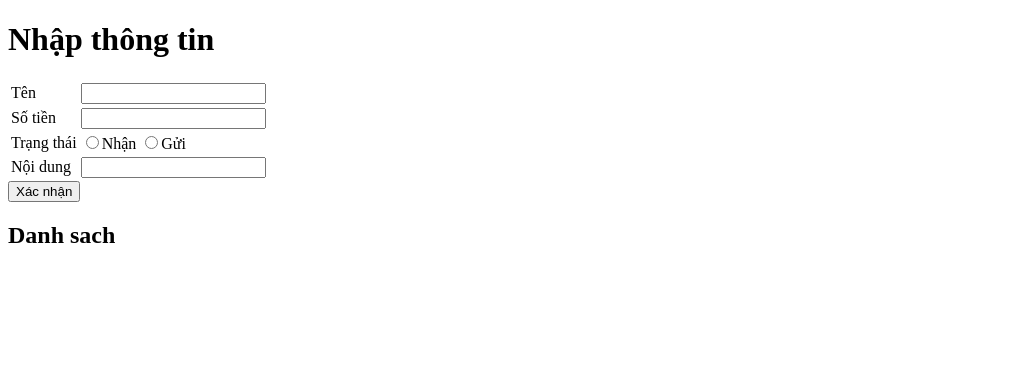
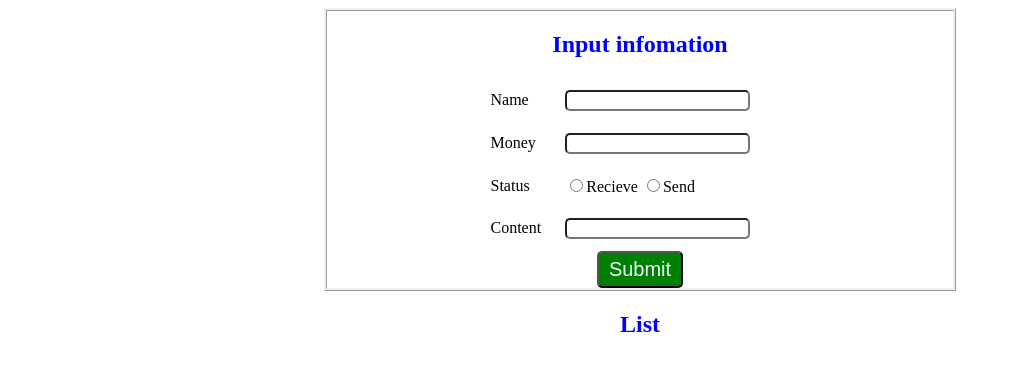
Before and after one commit to mvn-tamnguyen4-dn/Vuejs, a Vue app: page / in a window 1280 px wide. Shown: the top 370 px of the page, without its empty margins (0-1011 px from the left). Built offline with nearby package versions, Linux system fonts and the light colour scheme.

Commit message:
style for page

```diff
--- a/src/App.vue
+++ b/src/App.vue
@@ -29,4 +29,12 @@ export default {
 </script>
 
 <style>
+h2 {
+  color: blue;
+  text-align: center;
+}
+#app {
+  width: 50%;
+  margin: auto;
+}
 </style>
--- a/src/components/Form.vue
+++ b/src/components/Form.vue
@@ -1,34 +1,34 @@
 <template>
-  <div>
-    <h1>Nhập thông tin</h1>
-    <table>
+  <div class="form">
+    <h2 class="title-form">Input infomation</h2>
+    <table class="table-form">
       <tr>
-        <td>Tên</td>
+        <td>Name</td>
         <td>
           <input type="text" name="name" id="name" v-model="name" />
         </td>
       </tr>
       <tr>
-        <td>Số tiền</td>
+        <td>Money</td>
         <td>
           <input type="text" name="money" id="money" v-model="money" />
         </td>
       </tr>
       <tr>
-        <td>Trạng thái</td>
+        <td>Status</td>
         <td>
-          <input type="radio" name="status" value="nhận" v-model="status" />Nhận
-          <input type="radio" name="status" value="gửi" v-model="status" />Gửi
+          <input type="radio" name="status" value="recieved" v-model="status" />Recieve
+          <input type="radio" name="status" value="sent" v-model="status" />Send
         </td>
       </tr>
       <tr>
-        <td>Nội dung</td>
+        <td>Content</td>
         <td>
           <input type="text" name="content" id="content" v-model="content" />
         </td>
       </tr>
     </table>
-    <button @click="addInfo">Xác nhận</button>
+    <button @click="addInfo" class="btn-submit">Submit</button>
   </div>
 </template>
 
@@ -56,3 +56,27 @@ export default {
   }
 };
 </script>
+<style scoped>
+.form {
+  border-style: ridge;
+}
+.table-form {
+  width: 50%;
+  margin: auto;
+}
+td {
+  padding: 10px 5px;
+}
+.btn-submit {
+  display: block;
+  margin: 0 auto;
+  font-size: 20px;
+  background-color: green;
+  border-radius: 5px;
+  color: aliceblue;
+  padding: 5px 10px;
+}
+input {
+  border-radius: 5px;
+}
+</style>
--- a/src/components/Item.vue
+++ b/src/components/Item.vue
@@ -1,5 +1,5 @@
 <template>
-  <p>{{ item.name }} đã {{ item.status }} {{ item.money }} VND. Nội dung: {{ item.content }}</p>
+  <p>{{ item.name }} has {{ item.status }} {{ item.money }} VND with content "{{ item.content }}"</p>
 </template>
 
 <script>
@@ -8,3 +8,8 @@ export default {
   props: ["item"]
 };
 </script>
+<style scoped>
+p {
+  margin-left: 50px;
+}
+</style>
--- a/src/components/List.vue
+++ b/src/components/List.vue
@@ -1,7 +1,7 @@
 <template>
-  <div>
-    <h2>Danh sach</h2>
-    <div v-for="item in listItem" :key="item.id">
+  <div class="list">
+    <h2 class="title-list">List</h2>
+    <div v-for="item in listItem" :key="item.id" class="item-list">
       <Item :item="item"></Item>
     </div>
   </div>
```
